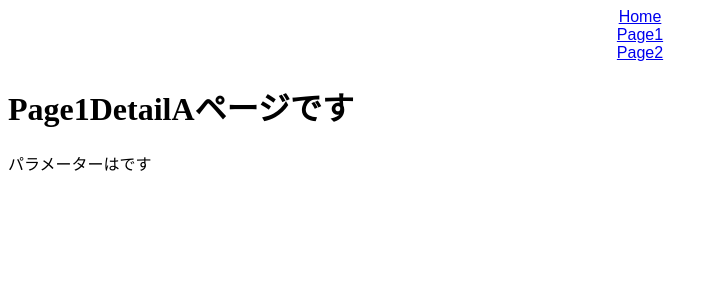
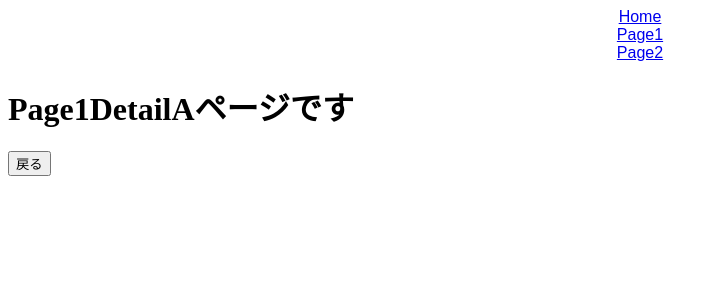
Before and after one commit to ukigumo-shiina3/react-routing-basic, a React (Create React App) app: page /Page1/detailA in a window 1280 px wide. Shown: the top 300 px of the page, without its empty margins (0-718 px from the left). Built offline with nearby package versions, Linux system fonts and the light colour scheme.

Commit message:
✨ Linkを使わないページ遷移

```diff
--- a/src/Page1.jsx
+++ b/src/Page1.jsx
@@ -1,9 +1,14 @@
-import { Link } from "react-router-dom";
+import { Link, useHistory } from "react-router-dom";
 
 export const Page1 = () => {
   const arr = [...Array(100).keys()];
   // [...Array(n).keys()] 0からn-1までの整数が順番に並んだ配列を得る。
   console.log(arr);
+
+  const history = useHistory();
+  console.log("history", history);
+
+  const onClickDetailA = () => history.push("/page1/detailA");
 
   return (
     <div>
@@ -11,6 +16,8 @@
       <Link to={{ pathname: "/page1/detailA", state: arr }}>DetailA</Link>
       <br />
       <Link to="/page1/detailB">DetailB</Link>
+      <br />
+      <button onClick={onClickDetailA}>DetailA</button>
     </div>
   );
 };
--- a/src/Page1DetailA.jsx
+++ b/src/Page1DetailA.jsx
@@ -1,14 +1,16 @@
-import { useLocation, useParams } from "react-router-dom";
+import { useLocation, useHistory } from "react-router-dom";
 
 export const Page1DetailA = () => {
   const { state } = useLocation();
   console.log("state", state);
+  const history = useHistory();
 
-  const { id } = useParams();
+  const onClickBack = () => history.goBack();
+
   return (
     <div>
       <h1>Page1DetailAページです</h1>
-      <p>パラメーターは{id}です</p>
+      <button onClick={onClickBack}>戻る</button>
     </div>
   );
 };
```
